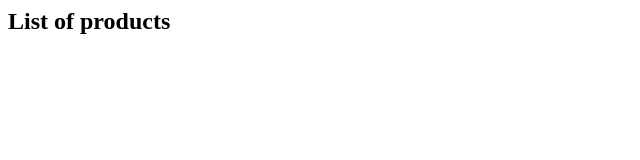
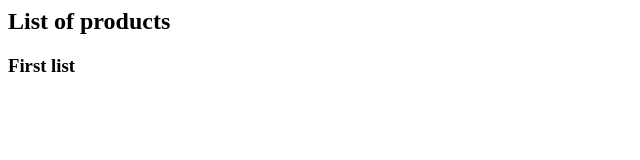
Before and after one commit to Xielri/pbdit2425, a plain HTML site: page list.html in a window 1280 px wide. Shown: the full height of the page, 0-640 px from the left. Drawn offline with Linux system fonts and the light colour scheme.

Commit message:
Fourth Commit

```diff
--- a/list.html
+++ b/list.html
@@ -6,5 +6,6 @@
   </head>
   <body>
     <h2>List of products</h2>
+    <h3>First list</h3>
   </body>
 </html>
```
